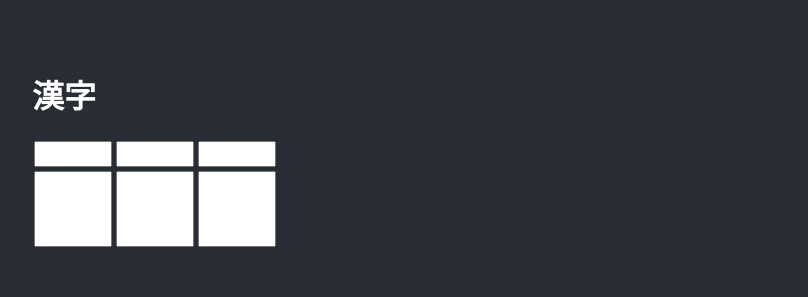
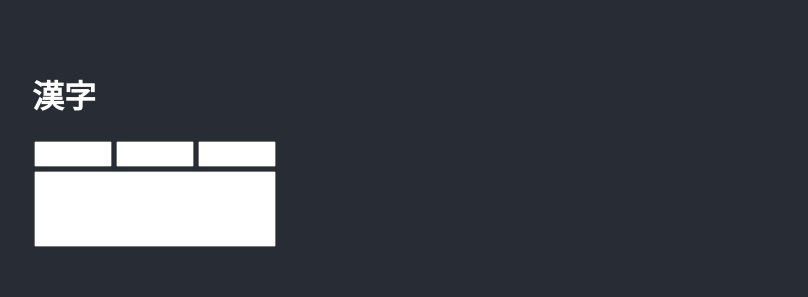
Before and after one commit to kazzkey/rubyfuri_app, a React (Create React App) app: page / in a window 1280 px wide. Shown: the top 297 px of the page, without its empty margins (18-826 px from the left). Built offline with nearby package versions, Linux system fonts and the light colour scheme.

Commit message:
fix kanji input

```diff
--- a/src/App.css
+++ b/src/App.css
@@ -32,5 +32,5 @@ p {
   margin: 2px;
   font-size: 15px;
   height: 70px;
-  width: 70px;
+  width: 234px;
 }
--- a/src/App.js
+++ b/src/App.js
@@ -5,9 +5,9 @@ const App = () => {
   const [ruby1, setRuby1] = useState('');
   const [ruby2, setRuby2] = useState('');
   const [ruby3, setRuby3] = useState('');
-  const [kanji1, setKanji1] = useState('');
-  const [kanji2, setKanji2] = useState('');
-  const [kanji3, setKanji3] = useState('');
+  const [kanji, setKanji] = useState('');
+
+  const kanjiSplit = kanji.split('')
 
   return (
     <div className="App">
@@ -33,33 +33,23 @@ const App = () => {
         <div>
           <input
             className="kanji"
-            value={kanji1}
-            onChange={(e) => {setKanji1(e.target.value)}}
-          ></input>
-          <input
-            className="kanji"
-            value={kanji2}
-            onChange={(e) => {setKanji2(e.target.value)}}
-          ></input>
-          <input
-            className="kanji"
-            value={kanji3}
-            onChange={(e) => {setKanji3(e.target.value)}}
+            value={kanji}
+            onChange={(e) => {setKanji(e.target.value)}}
           ></input>
         </div>
         <br />
         <h1>ルビ</h1>
         <h3>1文字</h3>
         <p>
-          {"<ruby><rb>"}{kanji1}{"</rb><rp>(</rp><rt>"}{ruby1}{"</rt><rp>)</rp></ruby>"}
+          {"<ruby><rb>"}{kanjiSplit[0]}{"</rb><rp>(</rp><rt>"}{ruby1}{"</rt><rp>)</rp></ruby>"}
         </p>
         <h3>2文字</h3>
         <p>
-          {"<ruby><rb>"}{kanji1}{"</rb><rp>(</rp><rt>"}{ruby1}{"</rt><rp>)</rp><rb>"}{kanji2}{"</rb><rp>(</rp><rt>"}{ruby2}{"</rt><rp>)</rp></ruby>"}
+          {"<ruby><rb>"}{kanjiSplit[0]}{"</rb><rp>(</rp><rt>"}{ruby1}{"</rt><rp>)</rp><rb>"}{kanjiSplit[1]}{"</rb><rp>(</rp><rt>"}{ruby2}{"</rt><rp>)</rp></ruby>"}
         </p>
         <h3>3文字</h3>
         <p>
-          {"<ruby><rb>"}{kanji1}{"</rb><rp>(</rp><rt>"}{ruby1}{"</rt><rp>)</rp><rb>"}{kanji2}{"</rb><rp>(</rp><rt>"}{ruby2}{"</rt><rp>)</rp><rb>"}{kanji3}{"</rb><rp>(</rp><rt>"}{ruby3}{"</rt><rp>)</rp></ruby>"}
+          {"<ruby><rb>"}{kanjiSplit[0]}{"</rb><rp>(</rp><rt>"}{ruby1}{"</rt><rp>)</rp><rb>"}{kanjiSplit[1]}{"</rb><rp>(</rp><rt>"}{ruby2}{"</rt><rp>)</rp><rb>"}{kanjiSplit[2]}{"</rb><rp>(</rp><rt>"}{ruby3}{"</rt><rp>)</rp></ruby>"}
         </p>
       </header>
     </div>
```
Also changed, not shown: 1 other file (tests, documents, lock files or other folders).
